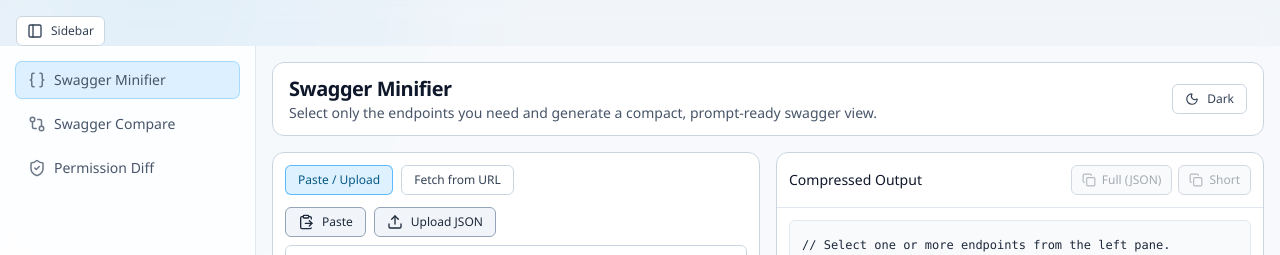
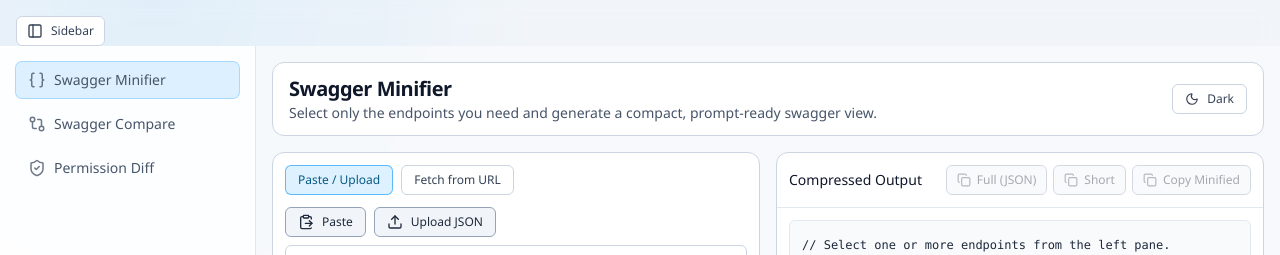
Before and after one commit to susuwatari15/ponie-tools, a Next.js app: page / in a window 1280 px wide. Shown: the top 255 px of the page. Built offline with nearby package versions, Linux system fonts and the light colour scheme.

Commit message:
refactor: update SwaggerCopyFormat to SwaggerMinifierCopyFormat and add minified copy option

```diff
--- a/src/app/_swagger-minifier/components/SwaggerCompressedOutput.tsx
+++ b/src/app/_swagger-minifier/components/SwaggerCompressedOutput.tsx
@@ -1,7 +1,7 @@
 import { Check, Copy } from "lucide-react";
 import type { FC } from "react";
 import { panelClasses } from "../styles";
-import type { SwaggerCopyFormat } from "@/lib/swaggerShortFormat";
+import type { SwaggerMinifierCopyFormat } from "../hooks/useSwaggerMinifier";
 
 type SwaggerCompressedOutputProps = {
   hasParseError: boolean;
@@ -9,7 +9,7 @@
   minifiedOutput: string;
   minifiedOutputShort: string;
   copied: boolean;
-  onCopyFormat: (format: SwaggerCopyFormat) => void;
+  onCopyFormat: (format: SwaggerMinifierCopyFormat) => void;
 };
 
 const copyBtnClass =
@@ -25,6 +25,7 @@
 }) => {
   const canCopyFull = Boolean(minifiedOutput);
   const canCopyShort = Boolean(minifiedOutputShort);
+  const canCopyMinified = Boolean(minifiedOutput);
 
   return (
     <section
@@ -64,6 +65,16 @@
                 <Copy className="size-3.5 shrink-0 opacity-80" aria-hidden />
                 Short
               </button>
+              <button
+                type="button"
+                disabled={!canCopyMinified}
+                onClick={() => onCopyFormat("minified")}
+                title="Compact JSON string"
+                className={copyBtnClass}
+              >
+                <Copy className="size-3.5 shrink-0 opacity-80" aria-hidden />
+                Copy Minified
+              </button>
             </>
           )}
         </div>
--- a/src/app/_swagger-minifier/hooks/useSwaggerMinifier.ts
+++ b/src/app/_swagger-minifier/hooks/useSwaggerMinifier.ts
@@ -14,7 +14,7 @@
 import { filterEndpointsByQuery } from "@/lib/endpointFilter";
 import { parseOpenApiInput } from "@/lib/openApiInput";
 import { readStoredRawJson } from "@/lib/swaggerRawJsonStorage";
-import { formatSwaggerEndpointsShort, type SwaggerCopyFormat } from "@/lib/swaggerShortFormat";
+import { formatSwaggerEndpointsShort } from "@/lib/swaggerShortFormat";
 import {
 	addProfile,
 	listProfiles,
@@ -24,6 +24,8 @@
 	updateProfile,
 	writeSelectedProfileId,
 } from "@/lib/swaggerProfilesStorage";
+
+export type SwaggerMinifierCopyFormat = "full" | "short" | "minified";
 
 export function useSwaggerMinifier(initialJson: string) {
 	const [rawJson, setRawJson] = useState(() => {
@@ -175,8 +177,19 @@
 		);
 	};
 
-	const onCopyFormat = async (format: SwaggerCopyFormat) => {
-		const text = format === "full" ? minifiedOutput : minifiedOutputShort;
+	const onCopyFormat = async (format: SwaggerMinifierCopyFormat) => {
+		const text =
+			format === "full"
+				? minifiedOutput
+				: format === "short"
+					? minifiedOutputShort
+					: (() => {
+						try {
+							return JSON.stringify(JSON.parse(minifiedOutput));
+						} catch {
+							return minifiedOutput;
+						}
+					})();
 		if (!text) return;
 
 		try {
```
